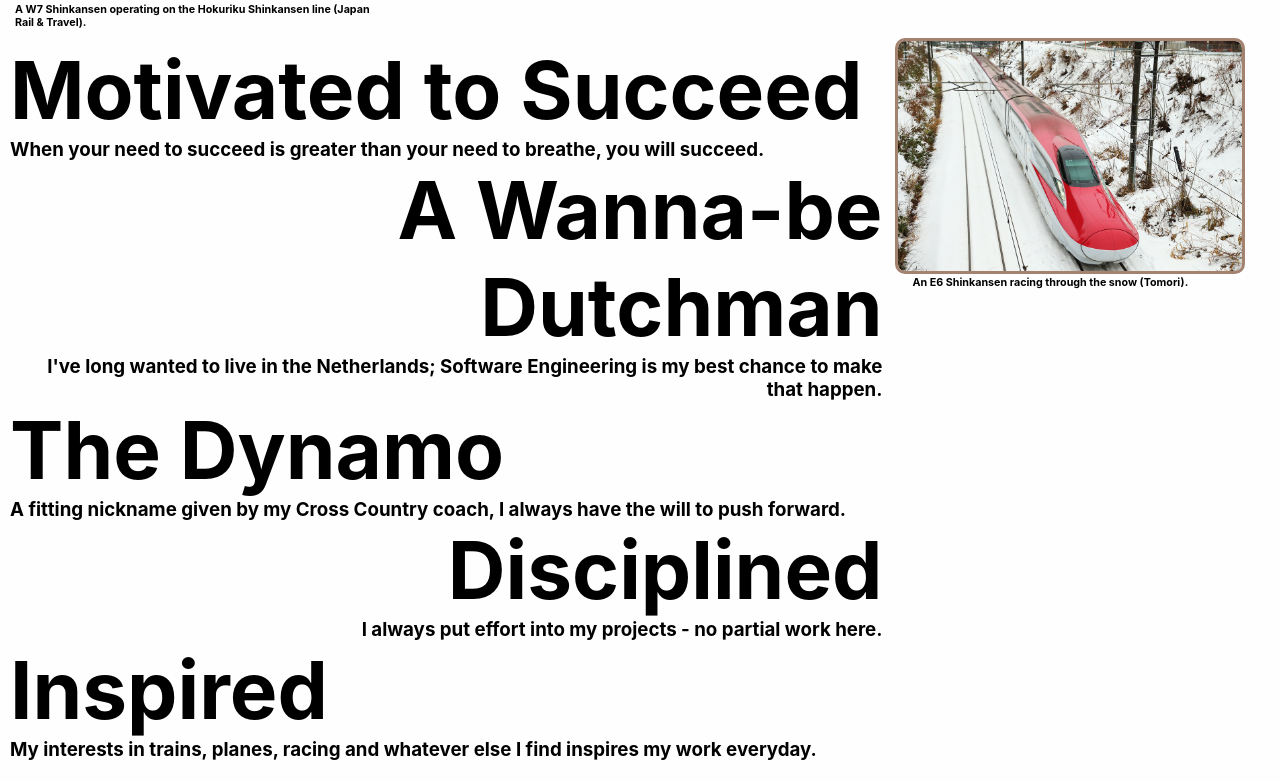
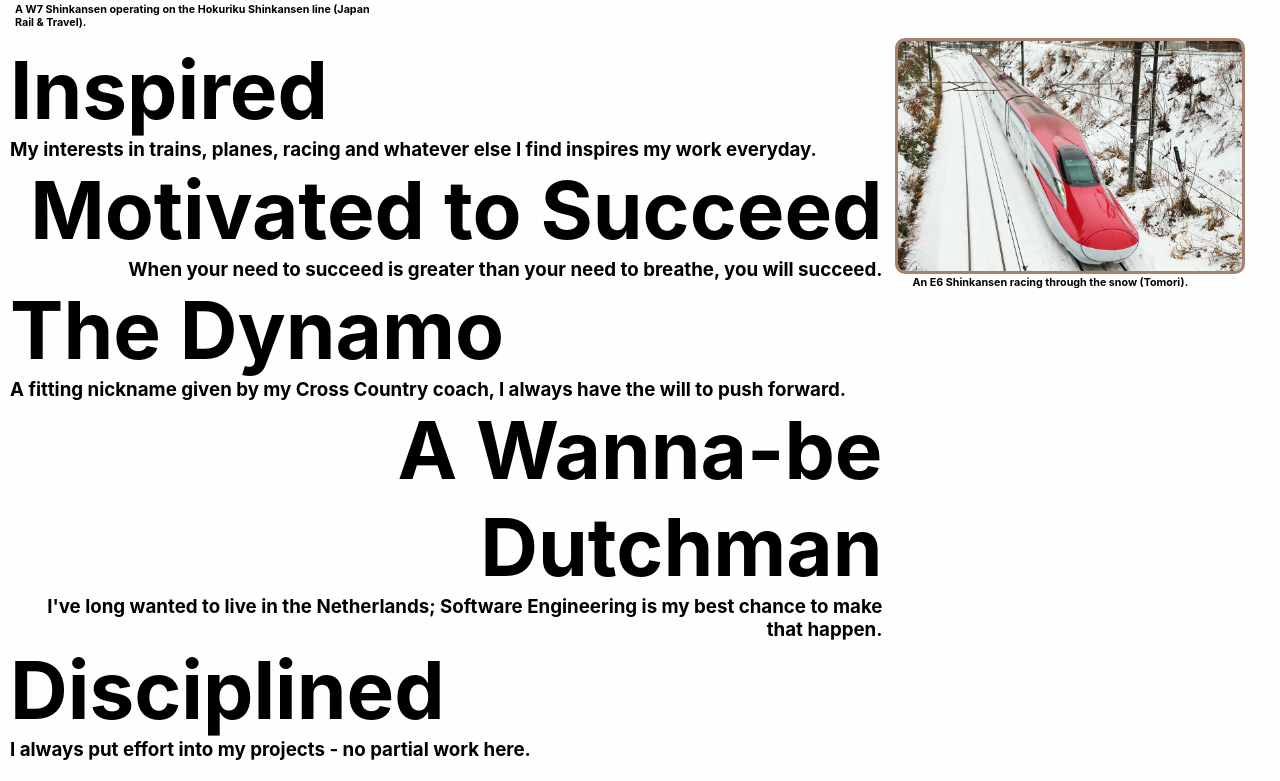
Before and after one commit to roth0010/roth0010.github.io, a plain HTML site: page index.html in a window 1280 px wide. Shown: the part 680-1461 px from the top of the page. Drawn offline with Linux system fonts and the light colour scheme.

Commit message:
eatingMyWeightInSushi

```diff
--- a/index.html
+++ b/index.html
@@ -51,16 +51,17 @@
     <article class="journey-art">
         <!--Subtitle text-->
         <div class="journeyTextIndex">
-            <h1 id="textLeft" class="title">Motivated to Succeed</h1>
-            <h3 id=textLeft>When your need to succeed is greater than your need to breathe, you will succeed.</h3>
+            <h1 id="textLeft" class="title">Inspired</h1>
+            <h3 id=textLeft>My interests in trains, planes, racing and whatever else I find inspires my work everyday.</h3>
+            <h1 id="textRight" class="title">Motivated to Succeed</h1>
+            <h3 id="textRight">When your need to succeed is greater than your need to breathe, you will succeed.</h3>
+            <h1 id="textLeft" class="title">The Dynamo</h1>
+            <h3 id=textLeft>A fitting nickname given by my Cross Country coach, I always have the will to push forward.</h3>
             <h1 id="textRight" class="title">A Wanna-be Dutchman</h1>
             <h3 id=textRight>I've long wanted to live in the Netherlands; Software Engineering is my best chance to make that happen.</h3>
-            <h1 id="textLeft" class="title">The Dynamo</h1>
-            <h3 id=textLeft>A fitting nickname given by my Cross Country coach, I always have the will to push forward.</h3>
-            <h1 id="textRight" class="title">Disciplined</h1>
-            <h3 id=textRight>I always put effort into my projects - no partial work here.</h3>
-            <h1 id="textLeft" class="title">Inspired</h1>
-            <h3 id=textLeft>My interests in trains, planes, racing and whatever else I find inspires my work everyday.</h3><br>
+            <h1 id="textLeft" class="title">Disciplined</h1>
+            <h3 id="textLeft">I always put effort into my projects - no partial work here.</h3>
+            <br>
             <p>This will be a website for keeping up to date with the various projects I undertake in ICT. On this
                 webpage you'll find:</p>
             <ul id="details">
```
